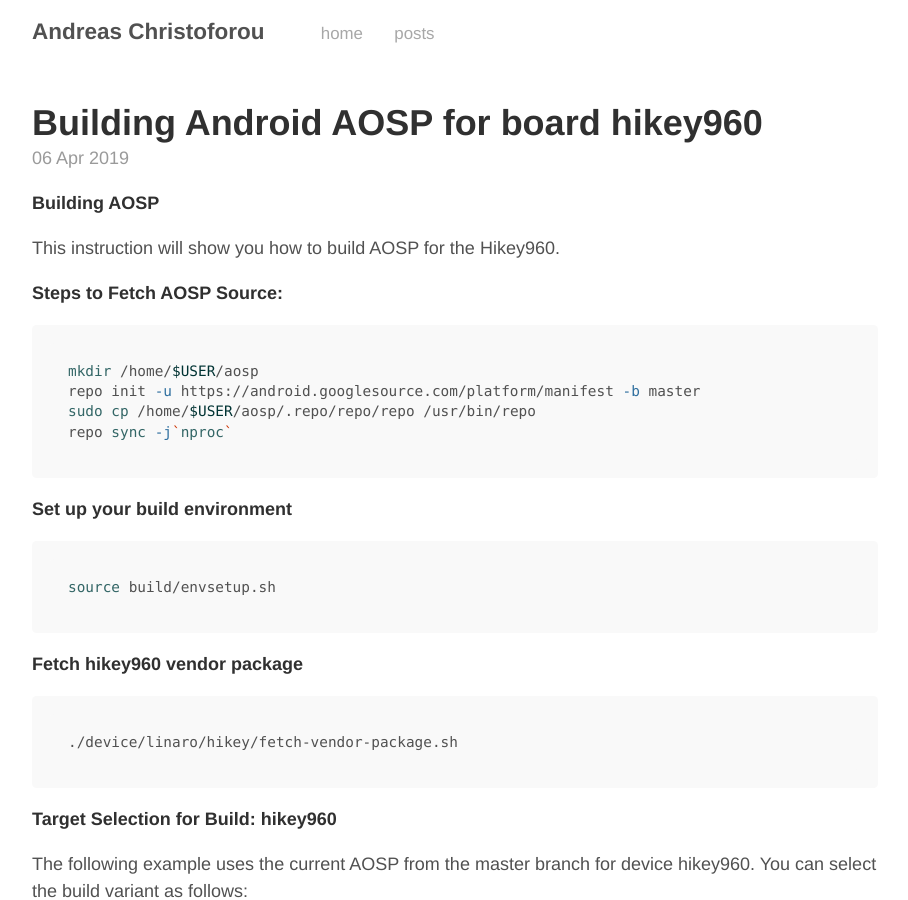
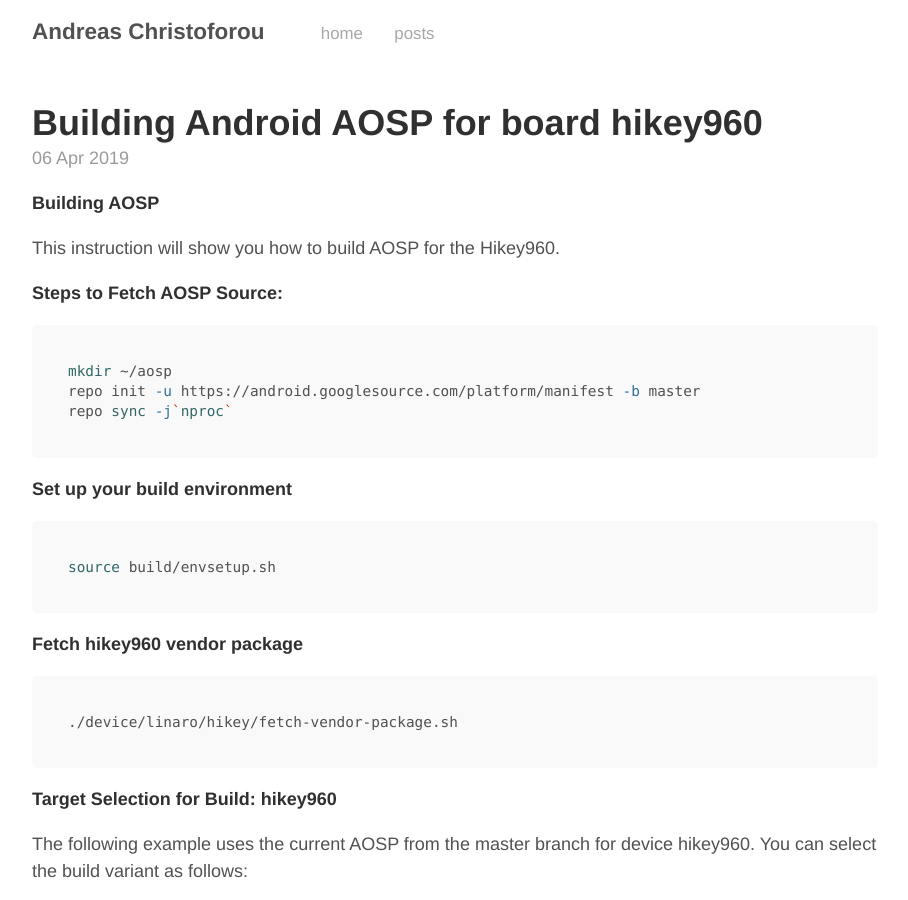
Before and after one commit to ChAndreas/chandreas.github.io, a Jekyll site: the page built from _posts/2019-04-06-aosp-android-reference-board.md, in a window 1280 px wide and 900 px high. Shown: the whole window, without its empty margins (185-1093 px from the left). Built offline with Jekyll 4.4.1, drawn with Linux system fonts in a browser that asks for light colours.

Commit message:
Update 2019-04-06-aosp-android-reference-board.md

````diff
--- a/_posts/2019-04-06-aosp-android-reference-board.md
+++ b/_posts/2019-04-06-aosp-android-reference-board.md
@@ -11,9 +11,8 @@
 **Steps to Fetch AOSP Source:**
 
 ```bash
-mkdir /home/$USER/aosp
+mkdir ~/aosp
 repo init -u https://android.googlesource.com/platform/manifest -b master
-sudo cp /home/$USER/aosp/.repo/repo/repo /usr/bin/repo
 repo sync -j`nproc`
 ```
 
````
